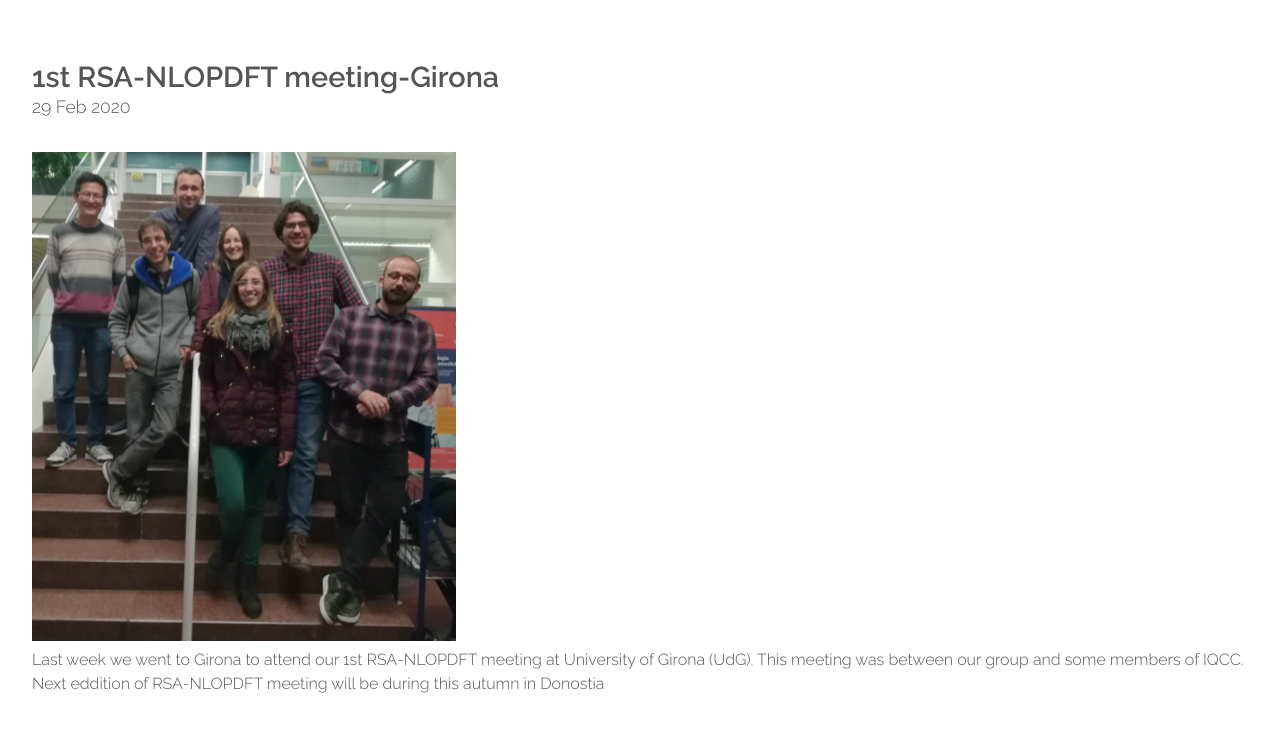
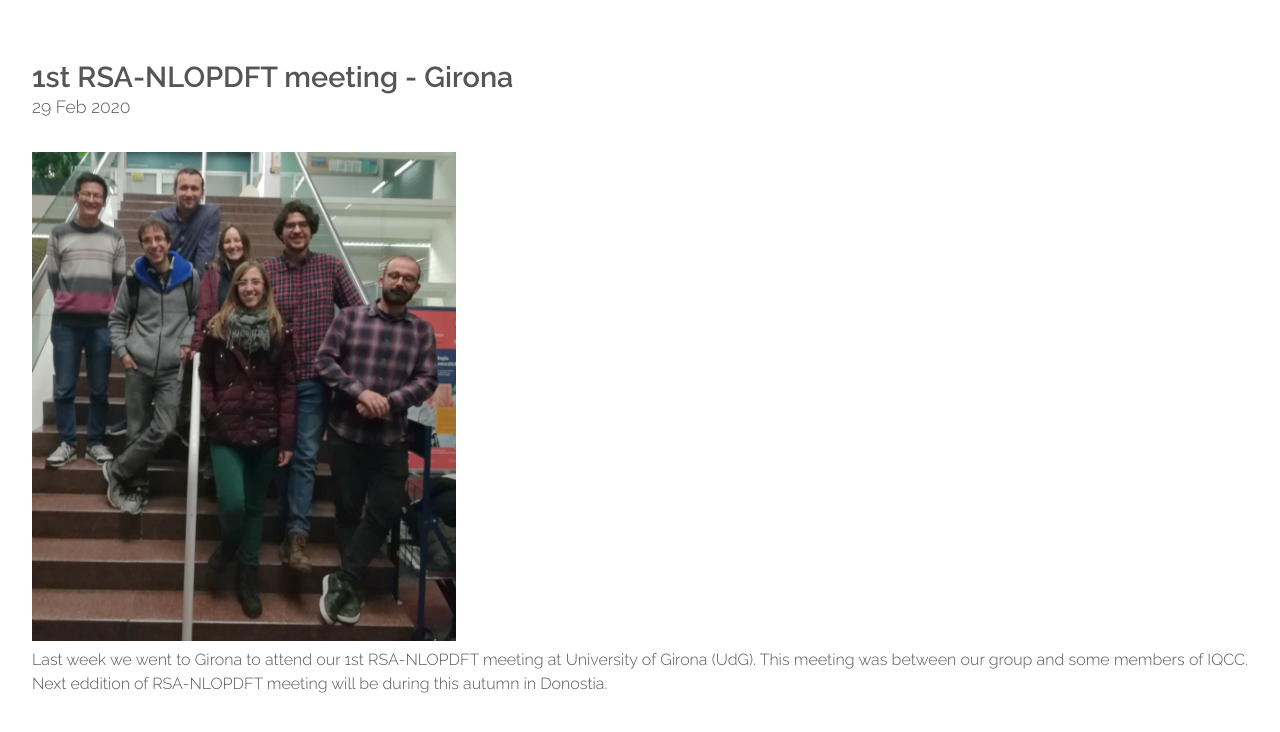
Before and after one commit to old-jekyll-templates/Horizons-Jekyll-Theme, a Jekyll site: the page built from _posts/2020-02-29-girona.md, in a window 1280 px wide and 1400 px high, cut to the strip 192-970 px from the top of the window. Shown: the top 732 px of the strip. Built offline with Jekyll 4.4.1, drawn with Linux system fonts in a browser that asks for light colours; some of the changed text lies outside the part shown.

Commit message:
Update 2020-02-29-girona.md

```diff
--- a/_posts/2020-02-29-girona.md
+++ b/_posts/2020-02-29-girona.md
@@ -1,8 +1,8 @@
 ---
-title: 1st RSA-NLOPDFT meeting-Girona
+title: 1st RSA-NLOPDFT meeting - Girona
 subtitle: <b>February 28, 2020</b>
 featured: images/Girona_2020.jpg
 layout: post
 ---
 
-<p> Last week we went to Girona to attend our 1st RSA-NLOPDFT meeting at University of Girona (UdG). This meeting was between our group and some members of IQCC. Next eddition of RSA-NLOPDFT meeting will be during this autumn in Donostia</p>
+<P ALIGN="justify"> Last week we went to Girona to attend our 1st RSA-NLOPDFT meeting at University of Girona (UdG). This meeting was between our group and some members of IQCC. Next eddition of RSA-NLOPDFT meeting will be during this autumn in Donostia. </p>
```
